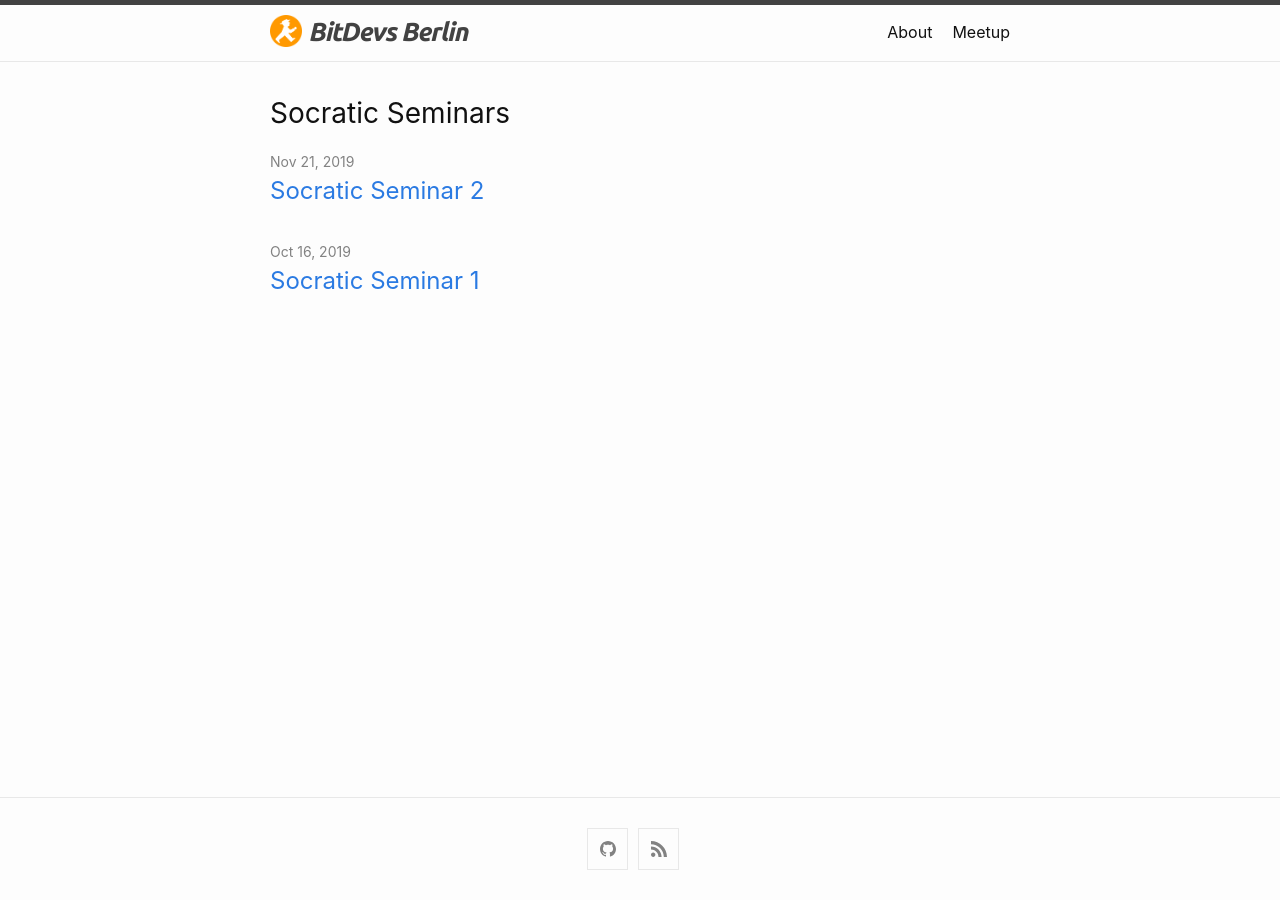
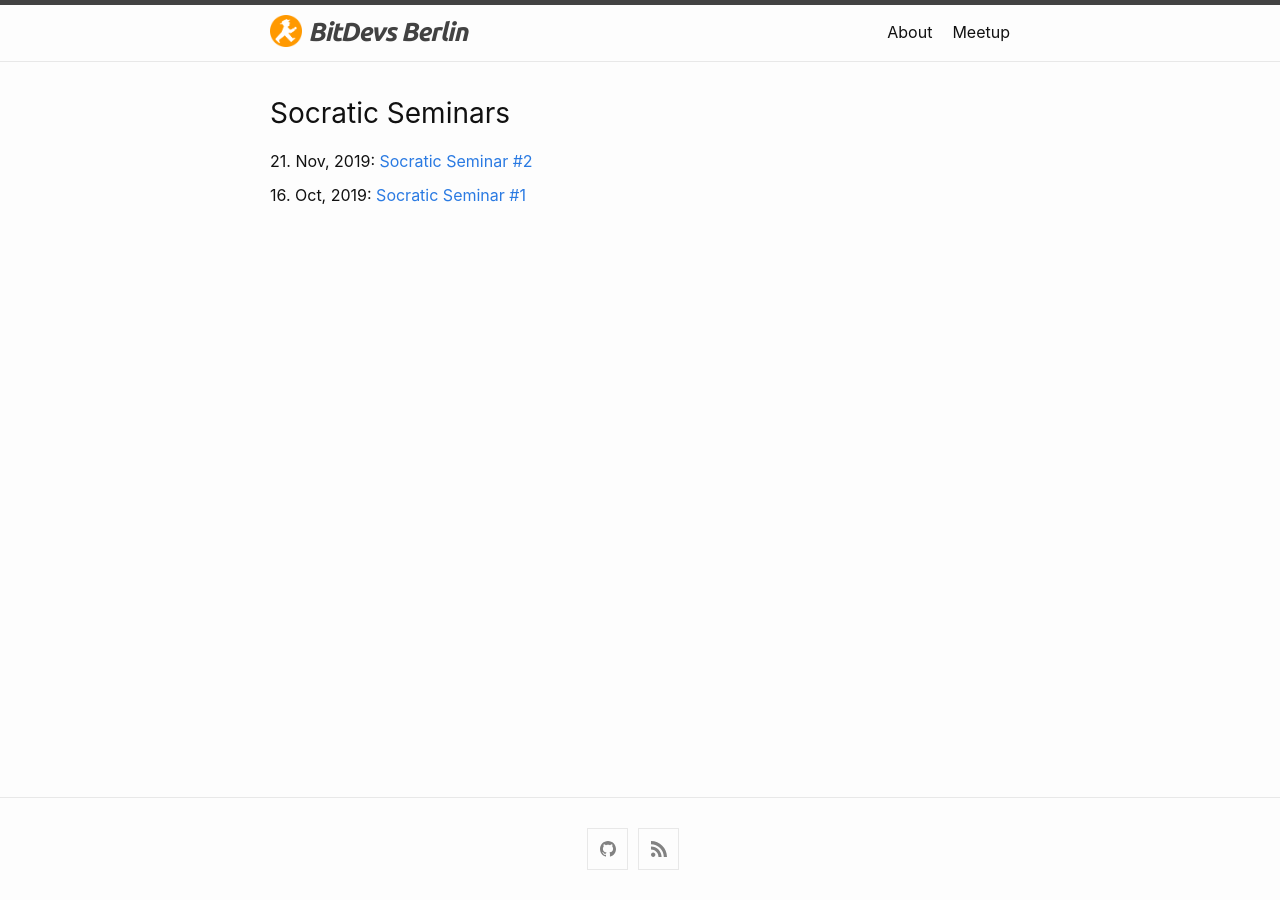
Before and after one commit to fjahr/bitdevsberlin, a Jekyll site: the page built from index.md, in a window 1280 px wide. Built offline with Jekyll 4.4.1, drawn with Linux system fonts in a browser that asks for light colours.

Commit message:
Multiple improvements

```diff
--- a/_config.yml
+++ b/_config.yml
@@ -10,7 +10,7 @@ show_excerpts: false # set to true to show excerpts on the homepage
 # Minima date format
 # refer to https://shopify.github.io/liquid/filters/date/ if you want to customize this
 minima:
-  date_format: "%b %-d, %Y"
+  date_format: "%-d. %b, %Y"
 
   # generate social links in footer
   social_links:
--- a/_layouts/home.html
+++ b/_layouts/home.html
@@ -15,12 +15,10 @@ layout: default
       {%- for post in site.posts -%}
       <li>
         {%- assign date_format = site.minima.date_format | default: "%b %-d, %Y" -%}
-        <span class="post-meta">{{ post.date | date: date_format }}</span>
-        <h3>
-          <a class="post-link" href="{{ post.url | relative_url }}">
-            {{ post.title | escape }}
-          </a>
-        </h3>
+        <span>{{ post.date | date: date_format }}: </span>
+        <a href="{{ post.url | relative_url }}">
+          {{ post.title | escape }}
+        </a>
         {%- if site.show_excerpts -%}
           {{ post.excerpt }}
         {%- endif -%}
--- a/assets/css/style.scss
+++ b/assets/css/style.scss
@@ -8,6 +8,7 @@ img#logo {
   max-height: 32px;
   margin-top: -6px;
 }
+
 a.site-title,
 a.site-title:link,
 a.site-title:visited,
@@ -27,3 +28,7 @@ span#page-header-title {
   font-weight: normal;
   font-style: normal;
 }
+
+.post-list>li {
+  margin-bottom: 10px;
+}
```
Also changed, not shown: _posts/2019-10-16-socratic-seminar-1.md (+2 -2 lines), _posts/2019-11-21-socratic-seminar-2.md (+2 -2 lines).
